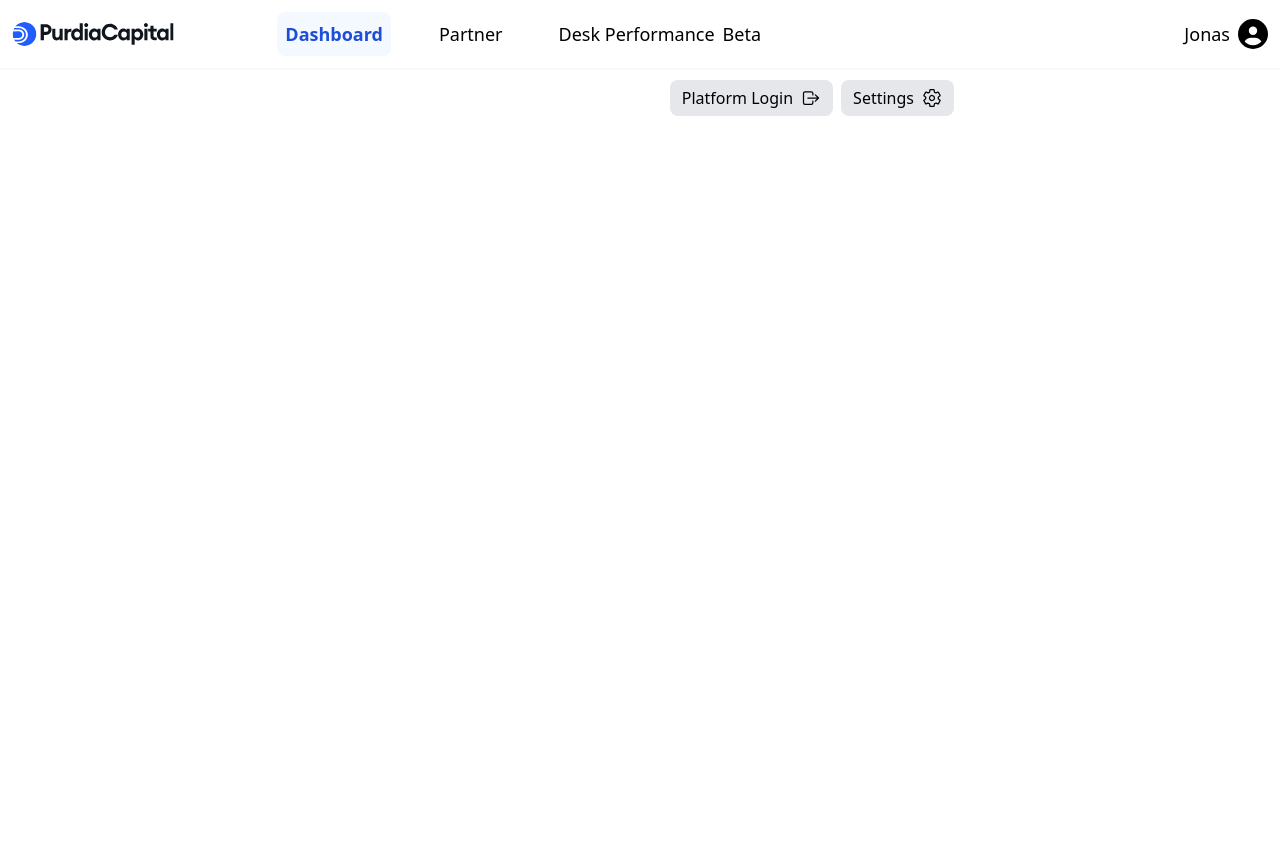
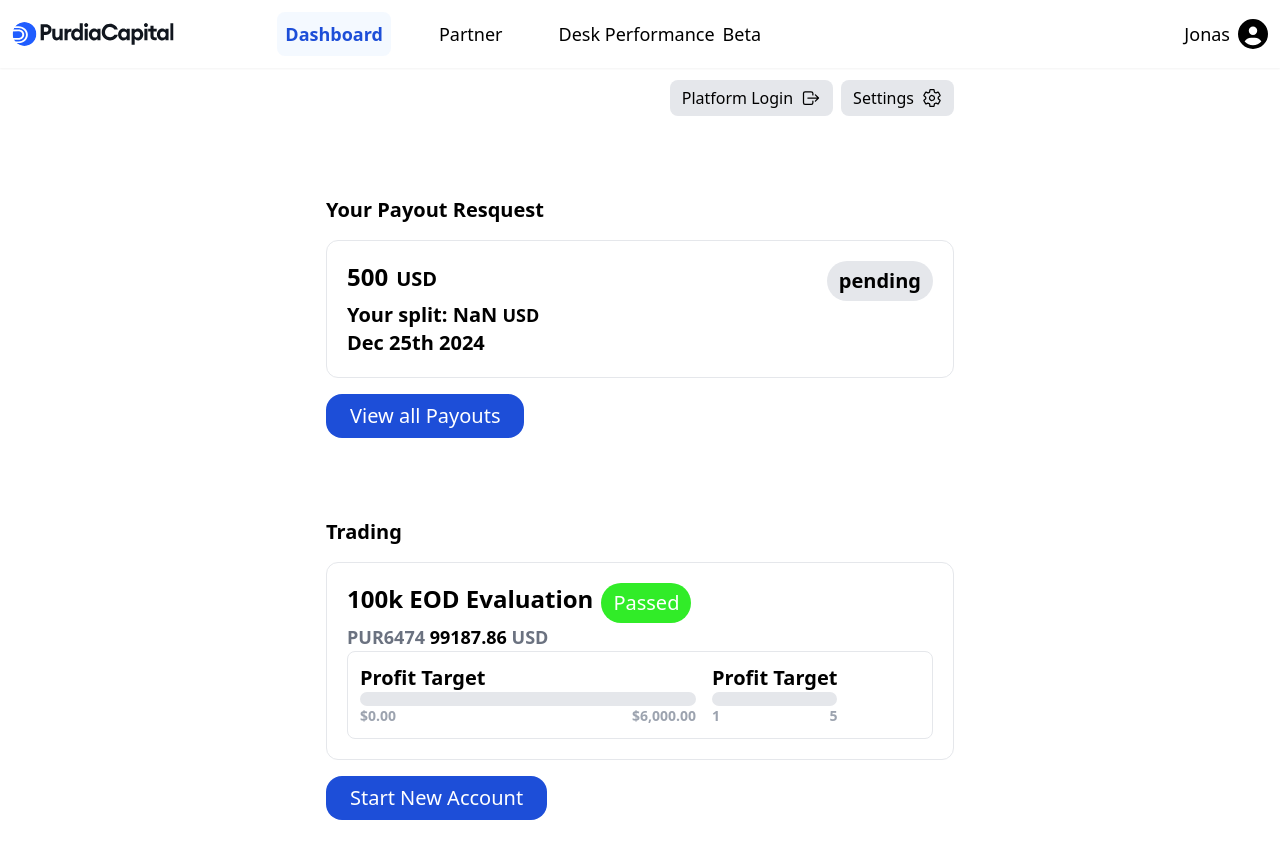
Before and after one commit to Ayomide-design/figma, a React (Vite) app: page / in a window 1280 px wide. Shown: the top 858 px of the page. Before the commit the page ends 800 px from the top, so only its background shows below. Built offline with nearby package versions, Linux system fonts and the light colour scheme.

Commit message:
implement the dashboard

```diff
--- a/src/component/Dashboard.jsx
+++ b/src/component/Dashboard.jsx
@@ -6,7 +6,7 @@ const Dashboard = () => {
     return (
         <>
         <div className="flex justify-center w-[100vw] p-3">
-            <div className="max-w-[50%] min-w-[50%] flex flex-col">
+            <div className="max-w-[50%] min-w-[50%] flex flex-col space-y-20">
                 {/* platform login and setting buttons */}
                 <div className="flex justify-end">
                     <div className="space-x-2 flex">
@@ -16,11 +16,56 @@ const Dashboard = () => {
                 </div>
 
                 {/* Payout Request */}
-                <div>
+                <div className="font-semibold text-xl space-y-4">
+                    <h2>Your Payout Resquest</h2>
+                    <div className="border rounded-xl p-5 ">
+                        <div className="flex justify-between items-start">
+                            <h1 className="text-2xl space-x-2 ">
+                                <span className="font-bold">500</span>
+                                <span className="text-xl">USD</span>
+                            </h1>
+                            <span className="py-1.5 px-3 bg-gray-200 rounded-full">pending</span>
+                        </div>
+
+                        <p>Your split: NaN <span className="text-lg">USD</span></p>
+                        <p>Dec 25th 2024</p>
+                    </div>
+                    <button className="py-2 px-6 bg-blue-700 text-white rounded-2xl font-thin">View all Payouts</button>
                 </div>
 
                 {/* Trading */}
-                <div>
+                <div className="font-semibold text-xl space-y-4">
+                    <h2>Trading</h2>
+                    <div className="border rounded-xl p-5 ">
+                        <div className="flex items-start space-x-2">
+                            <h1 className="text-2xl space-x-2 ">
+                                <span className="font-bold">100k EOD Evaluation</span>
+                            </h1>
+                            <span className="py-1.5 px-3 bg-[#31EC28] rounded-full text-white font-medium">Passed</span>
+                        </div>
+
+                        <p className="text-lg text-gray-500">PUR6474 <span className="font-bold text-black">99187.86</span> USD</p>
+                        {/* profile target and trading days progress bar */}
+                        <div className="border rounded-lg p-3 flex space-x-4">
+                            <div className="max-w-[60%] min-w-[60%]">
+                                <h3>Profit Target</h3>
+                                <div className="min-h-[14px] bg-gray-200 rounded-xl min-w-[100%]"></div>
+                                <div className="w-[100%] flex justify-between text-sm text-gray-400">
+                                    <p>$0.00</p>
+                                    <p>$6,000.00</p>
+                                </div>
+                            </div>
+                            <div className="max-w-[30%]">
+                                <h3>Profit Target</h3>
+                                <div className="min-h-[14px] bg-gray-200 rounded-xl min-w-[100%]"></div>
+                                <div className="w-[100%] flex justify-between text-sm text-gray-400">
+                                    <p>1</p>
+                                    <p>5</p>
+                                </div>
+                            </div>
+                        </div>
+                    </div>
+                    <button className="py-2 px-6 bg-blue-700 text-white rounded-2xl font-thin">Start New Account</button>
                 </div>
 
                 {/* Note */}
```
